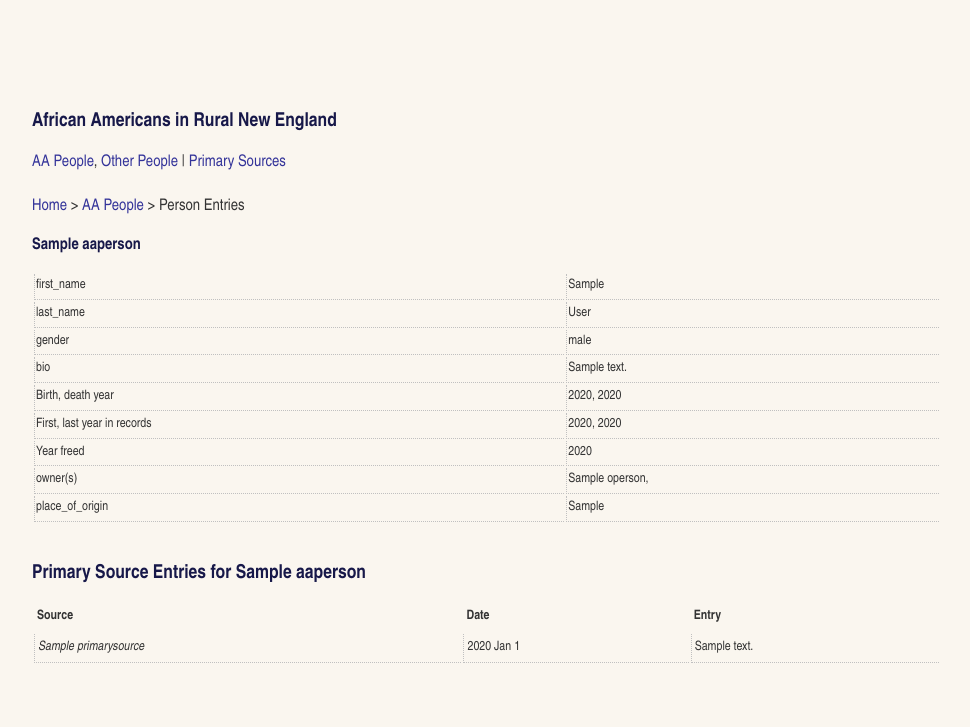
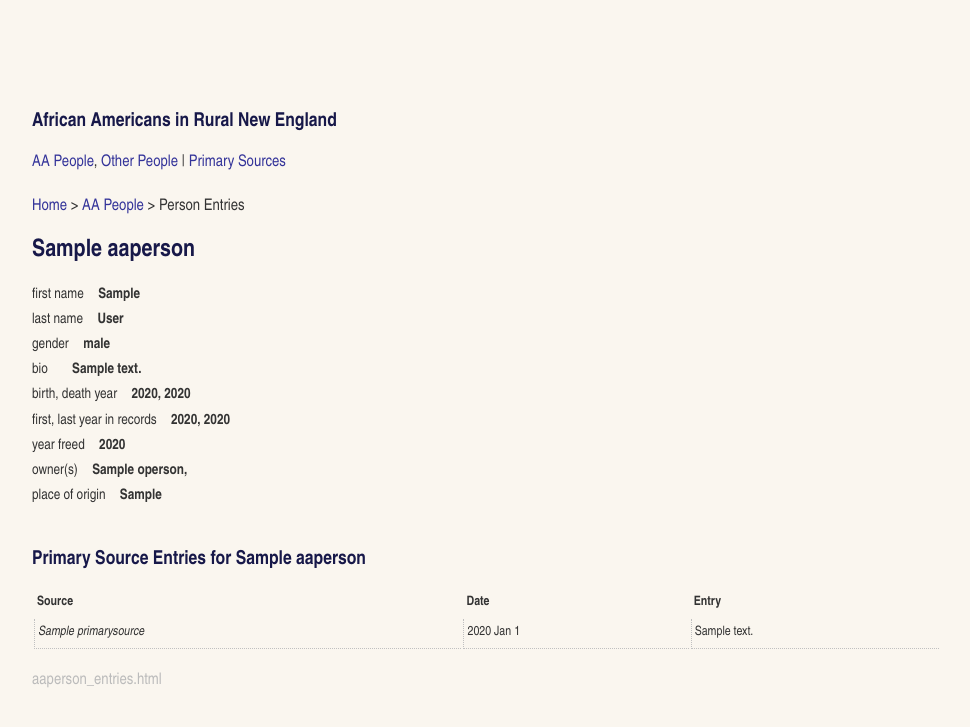
Before and after one commit to DigitalGizmo/aane_project, a Django app: page /people/aaperson/entries/1/ in a window 1280 px wide. Shown: the top 727 px of the page, without its empty margins (40-1010 px from the left). Run offline with Django 3.2, Linux system fonts and the light colour scheme; tables that the repository leaves empty hold one stand-in row (values such as "Sample post").

Commit message:
dl list for person details

```diff
--- a/aane/local_static/common/aane_style.css
+++ b/aane/local_static/common/aane_style.css
@@ -18,14 +18,18 @@ ul.horiz li	{float: left; margin-right: 2em;}
 
 /*style for basic text elements*/
 p, li, blockquote {	font-size: 1em; line-height: 1.75em;	}
-table, th, td {	font-size: .9em; line-height: 1.75em;	}
+table, th, td, dl {	font-size: .9em; line-height: 1.75em;	}
 table {	width: 80%;	}
 th	{	text-align: left;	}
 td {border-bottom: 1px dotted silver; border-left: 1px dotted silver; }
 td.id {width: 5%;}
 td.details {width: 8%;}
 td.name {width: 30%;}
+dl {/* figure out how to clear after the dl */}
+dt {float: left; padding-right: 1em; clear: left;}
+dd {font-weight: bold;}
 .small	{	font-size: .75em; }
+.faint	{color: #bbb;}
 
 /*style for links*/
 a:link		{	color: #333399; text-decoration: none;	}
@@ -36,11 +40,3 @@ nav ul	{
 	font-size: 85%;
 	font-weight: normal;
 }
-/*styles for Tracker Lists*/
-/* Alternating row colors for team/glossary/list.jsp, etc. Even row */
-table.list th {text-align: left}
-table.list tr	{vertical-align: top; }
-table.list td {padding-right: 2em; padding-top: 4px;}
-table.list tr.row0 { background-color: #FFFFFF; }
-/* Odd row */
-table.list tr.row1 { background-color: #DDDDDD; }
--- a/aane/templates/people/aaperson_entries.html
+++ b/aane/templates/people/aaperson_entries.html
@@ -7,43 +7,26 @@
 
 {% block content %}
 
-	<h3>{{ aaperson.name|safe }}</h3>
+	<h1>{{ aaperson.name|safe }}</h1>
 
-	<table>
-		<tr>
-			<td>first_name</td><td>{{ aaperson.first_name }}</td>
-		</tr>
-		<tr>
-			<td>last_name</td><td>{{ aaperson.last_name }}</td>
-		</tr>
-		<tr>
-			<td>gender</td><td>{{ aaperson.gender }}</td>
-		</tr>
-		<tr>
-			<td>bio</td><td>{{ aaperson.bio }}</td>
-		</tr>
-		<tr>
-			<td>Birth, death year</td><td>{{ aaperson.birth_year }}, {{ aaperson.death_year }}</td>
-		</tr>
-		<tr>
-			<td>First, last year in records</td><td>{{ aaperson.first_appearance_year }},
-			{{ aaperson.last_appearance_year }}</td>
-		</tr>
-		<tr>
-			<td>Year freed</td><td>{{ aaperson.free_start_year }}</td>
-		</tr>
-		<tr>
-			<td>owner(s)</td>
-			<td>
+	<dl>
+		<dt>first name</dt><dd>{{ aaperson.first_name }}</dd>
+		<dt>last name</dt><dd>{{ aaperson.last_name }}</dd>
+		<dt>gender</dt><dd>{{ aaperson.gender }}</dd>
+		<dt>bio</dt><dd>{{ aaperson.bio }}</dd>
+		<dt>birth, death year</dt><dd>{{ aaperson.birth_year }}, {{ aaperson.death_year }}</dd>
+		<dt>first, last year in records</dt><dd>{{ aaperson.first_appearance_year }},
+			{{ aaperson.last_appearance_year }}</dd>
+		<dt>year freed</dt><dd>{{ aaperson.free_start_year }}</dd>
+		<dt>owner(s)</dt>
+			<dd>
 				{% for owner in aaperson.owners.all %}
 					{{ owner.name|safe }},
 				{% endfor %}
-			</td>
-		</tr>
-		<tr>
-			<td>place_of_origin</td><td>{{ aaperson.place_of_origin }}</td>
-		</tr>
-	</table>
+			</dd>
+		<dt>place of origin</dt><dd>{{ aaperson.place_of_origin }}</dd>
+	</dl>
+
 	<h2>Primary Source Entries for {{ aaperson.name|safe }}</h2>
 	<table cellpadding="3">
 		<tr>
@@ -61,5 +44,5 @@
 		{% endfor %}
 	</table>
 
-
+<p class="faint">aaperson_entries.html</p>
 {% endblock content %}
```
